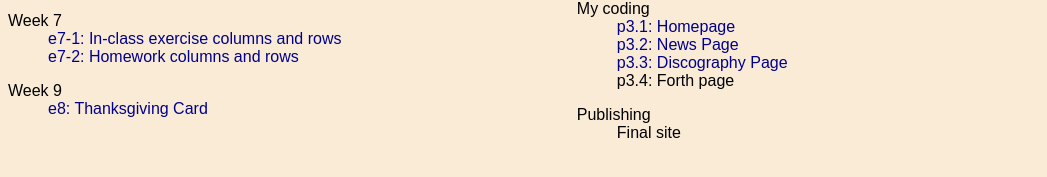
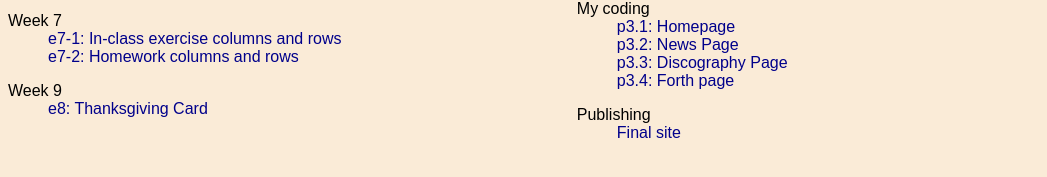
Before and after one commit to okeefedk/avt217-OKeefe, a plain HTML site: page avt217/weekly/index.html in a window 1280 px wide. Shown: the part 477-654 px from the top of the page, without its empty margins (0-1047 px from the left). Drawn offline with Linux system fonts and the light colour scheme; a script that the page names is missing.

Commit message:
Add files via upload

```diff
--- a/avt217/weekly/index.html
+++ b/avt217/weekly/index.html
@@ -91,13 +91,13 @@
     <dd><a href="../project/bandsite.html">p3.1: Homepage</a></dd>
     <dd><a href="../project/news.html">p3.2: News Page</a></dd>
 	<dd><a href="../project/discography.html">p3.3: Discography Page</a></dd>
-	<dd>p3.4: Forth page</dd>
+	<dd><a href="../project/merch.html">p3.4: Forth page</a></dd>
 
 </dl>
 
 <dl>
 	<dt>Publishing</dt>
-    <dd>Final site</dd>
+	<dd><a href="../project/bandsite.html">Final site</a></dd>
 </dl>
 
 </div><!-- project ends-->
```
